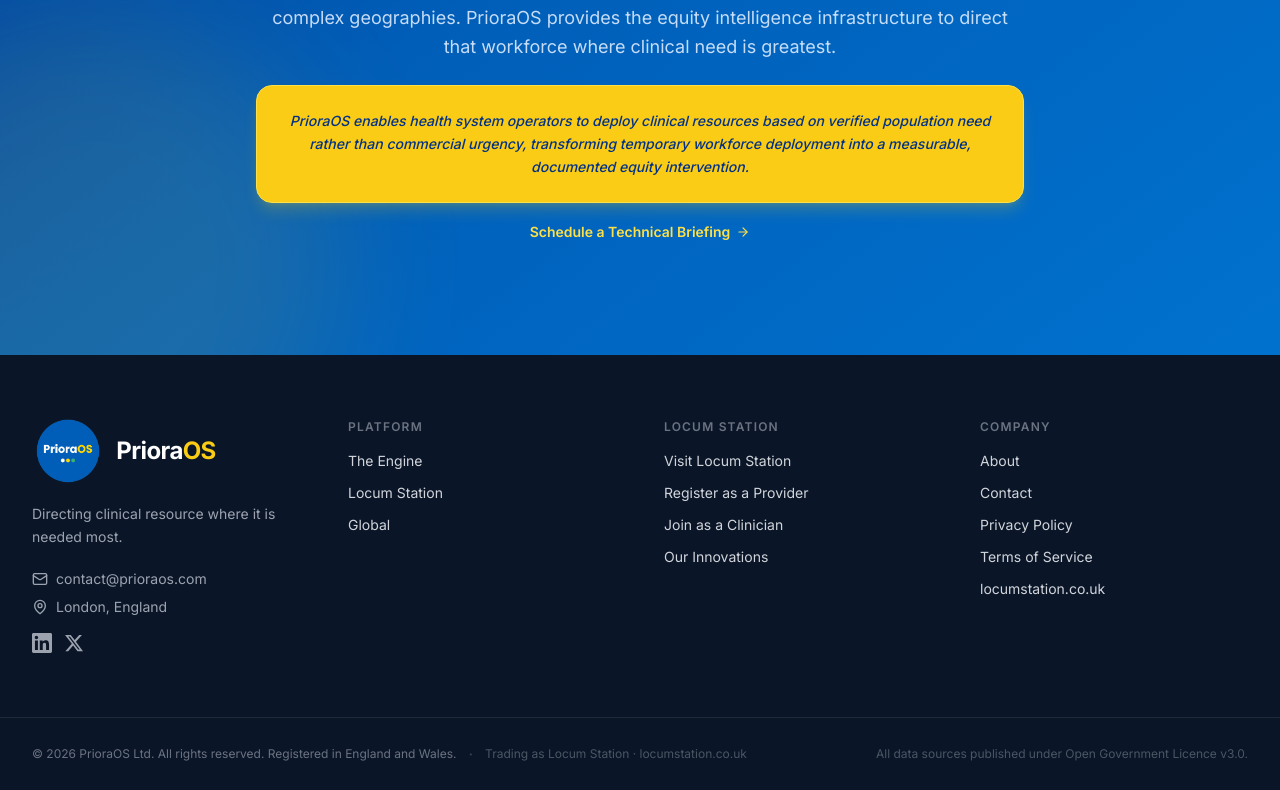
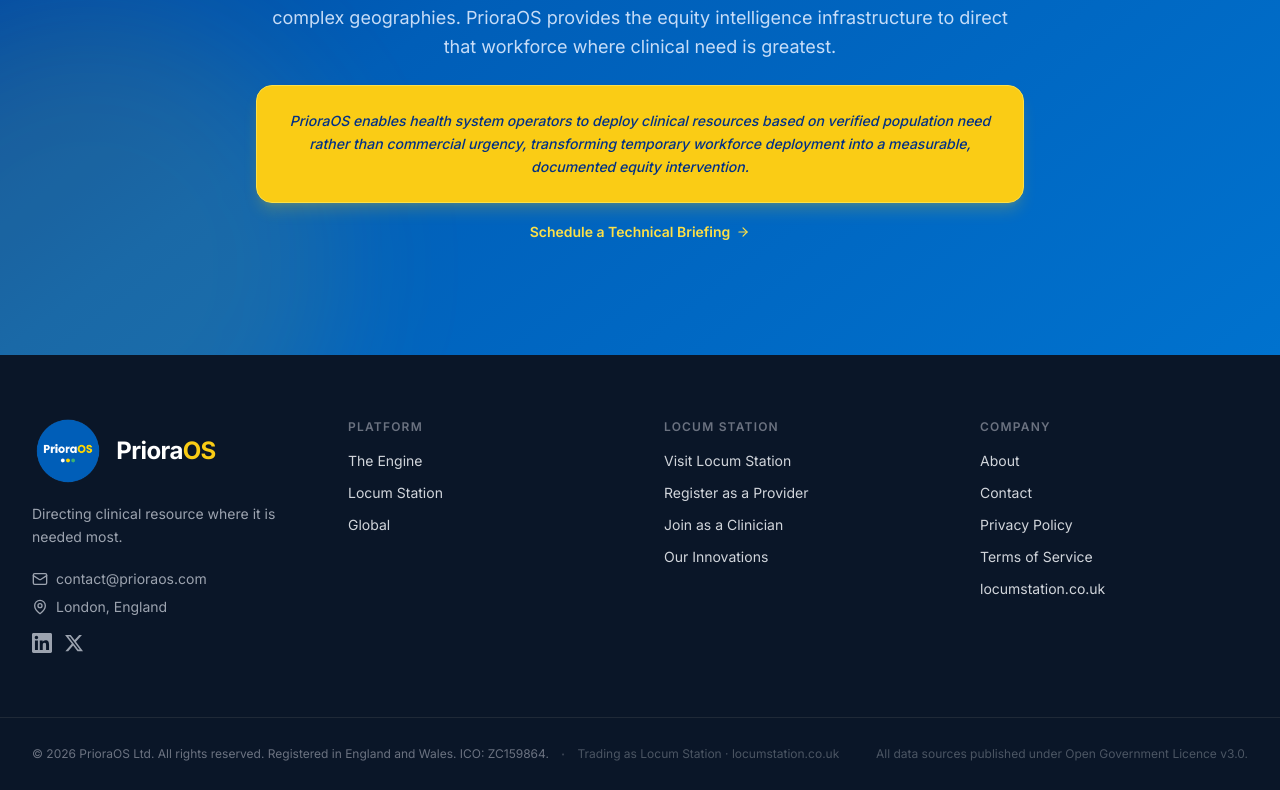
Before and after one commit to priopraos/priopraos-website, a React (Vite) app: page / in a window 1280 px wide. Shown: the part 7928-8718 px from the top of the page. Built offline with nearby package versions, Linux system fonts and the light colour scheme; no server answers.

Commit message:
Deploy: 2026-06-02 13:57:36

```diff
--- a/src/components/Footer.tsx
+++ b/src/components/Footer.tsx
@@ -81,7 +81,7 @@
         <div className="max-w-7xl mx-auto px-4 sm:px-6 lg:px-8 py-6">
           <div className="flex flex-col lg:flex-row justify-between items-center gap-4">
             <div className="flex flex-col sm:flex-row items-center gap-1 sm:gap-3 text-center lg:text-left">
-              <p className="text-xs text-gray-500">© 2026 PrioraOS Ltd. All rights reserved. Registered in England and Wales.</p>
+              <p className="text-xs text-gray-500">© 2026 PrioraOS Ltd. All rights reserved. Registered in England and Wales. ICO: ZC159864.</p>
               <span className="hidden sm:inline text-gray-700">·</span>
               <p className="text-xs text-gray-600">Trading as Locum Station · locumstation.co.uk</p>
             </div>
--- a/src/pages/Privacy.tsx
+++ b/src/pages/Privacy.tsx
@@ -30,7 +30,7 @@
                 <MetaRow label="Applies to:" value="prioraos.com and all subdomains" />
                 <MetaRow label="Company:" value="PrioraOS Ltd" />
                 <MetaRow label="Company No.:" value="14688210" />
-                <MetaRow label="ICO Registration:" value="—" />
+                <MetaRow label="ICO Registration:" value="ZC159864" />
                 <MetaRow label="Registered Office:" value="London, England" />
               </div>
 
@@ -51,7 +51,7 @@
                   <a href="mailto:contact@prioraos.com" className="text-[#005EB8] hover:underline">contact@prioraos.com</a>
                 </p>
                 <p className="text-left md:text-justify mt-2">
-                  <strong className="text-gray-900">ICO Registration No.:</strong> —
+                  <strong className="text-gray-900">ICO Registration No.:</strong> ZC159864
                 </p>
               </Section>
 
```
